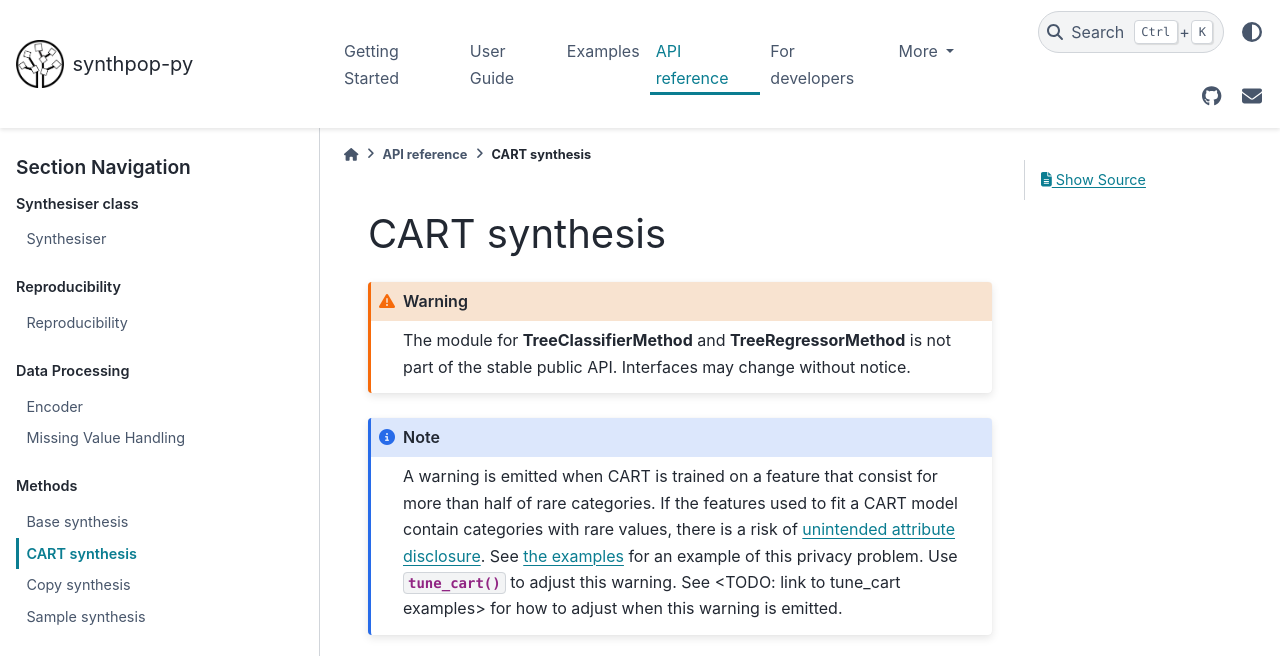
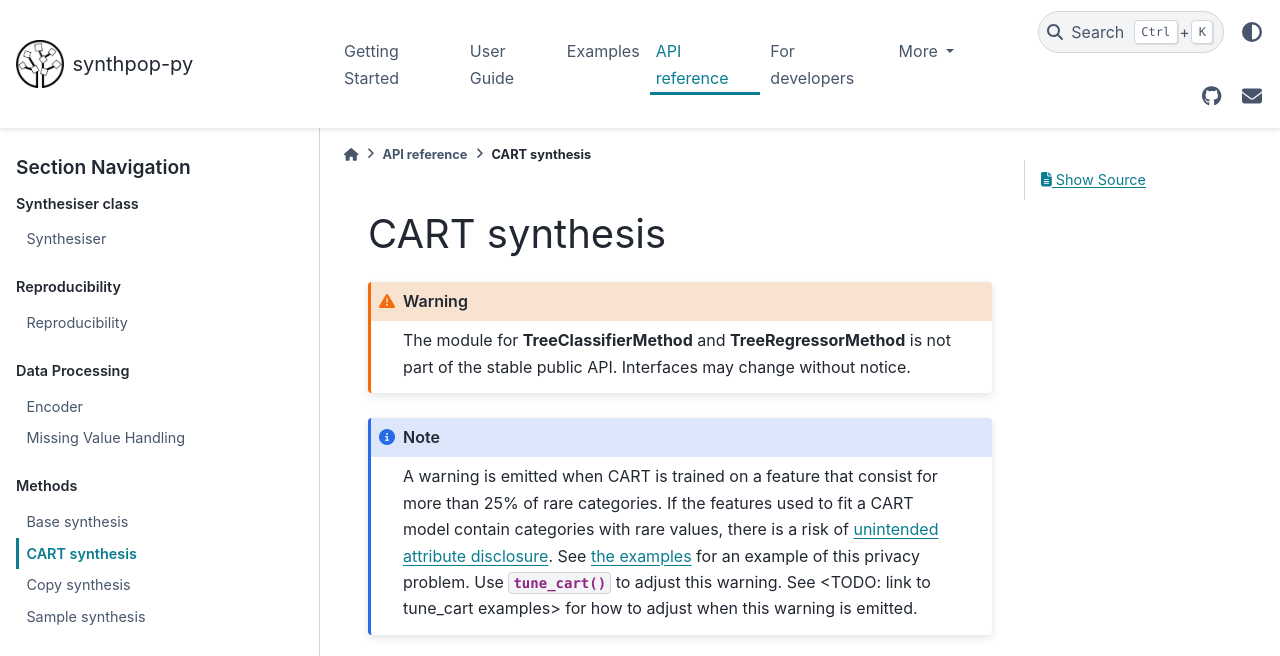
Before and after one commit to duonl/synthpop-py, a Sphinx documentation site: the page built from docs/source/api_reference/synthesis_methods/CART.rst, in a window 1280 px wide and 980 px high, cut to the strip 0-656 px from the top of the window. Built offline with Sphinx 7.4.7 and the PyData theme 0.15.4, drawn with Linux system fonts in a browser that asks for light colours.

```diff
--- a/docs/source/api_reference/synthesis_methods/CART.rst
+++ b/docs/source/api_reference/synthesis_methods/CART.rst
@@ -7,10 +7,10 @@ CART synthesis
 
 .. note::
 
-   A warning is emitted when CART is trained on a feature that consist for more than half of rare categories.
+   A warning is emitted when CART is trained on a feature that consist for more than 25% of rare categories.
    If the features used to fit a CART model contain categories with rare values, there is a risk of :ref:`unintended attribute disclosure <612-attribute-disclosure>`.
    See :doc:`the examples <../../examples/rare_categories>` for an example of this privacy problem.
-   Use :meth:`tune_cart` to adjust this warning.
+   Use :func:`tune_cart` to adjust this warning.
    See <TODO: link to tune_cart examples> for how to adjust when this warning is emitted.
 
 
```
Also changed, not shown: 1 other file.
